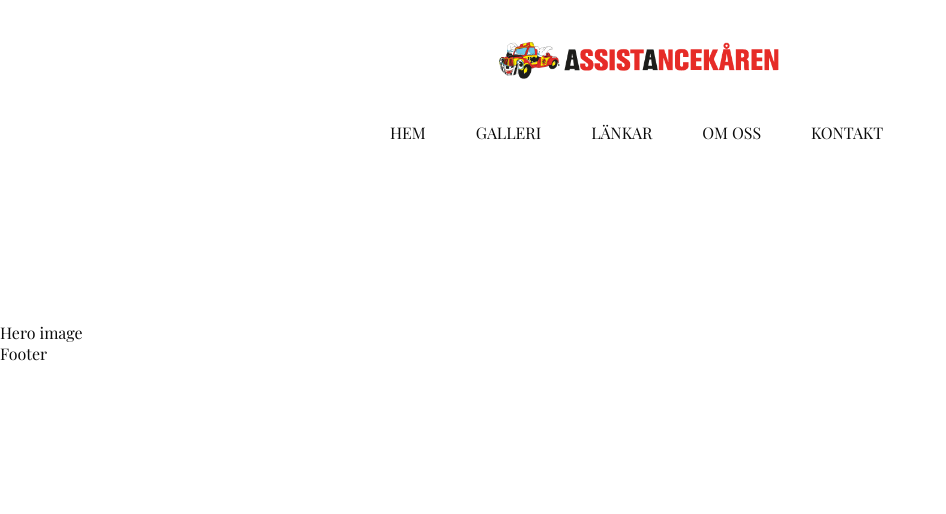
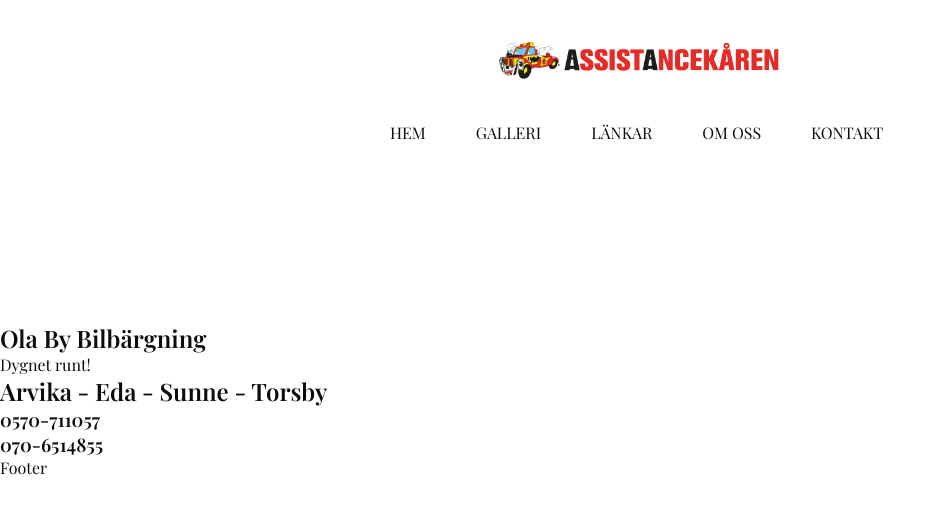
Before and after one commit to emmavkarlsson/olaby, a plain HTML site: page index.html in a window 1280 px wide. Shown: the whole page, without its empty margins (0-946 px from the left). Drawn offline with nearby package versions, Linux system fonts and the light colour scheme; a web font is replaced by a local one.

Commit message:
Add hero section with image container and text

```diff
--- a/index.html
+++ b/index.html
@@ -39,8 +39,14 @@
         </nav>
     </header>
 
-    <section>
-        Hero image
+    <section id="hero-outer">
+        <div id="hero-image"></div>
+        <div id="cover-text">
+            <h1>Ola By Bilbärgning</h1>
+            <p>Dygnet runt!</p>
+            <h2>Arvika - Eda - Sunne - Torsby</h2>
+            <h3>0570-711057</h3><h3>070-6514855</h3>
+        </div>
     </section>
 
     <footer>
```
Also changed, not shown: 1 other file.
